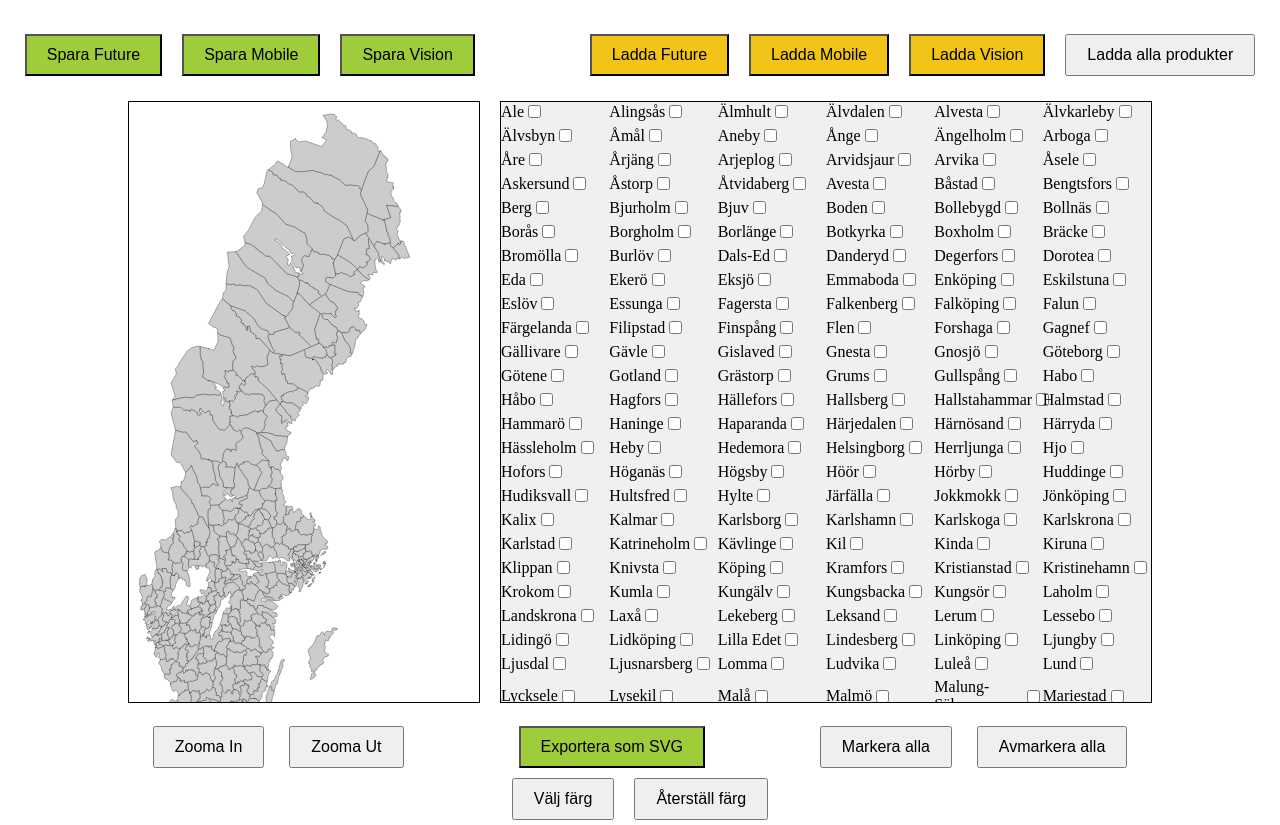
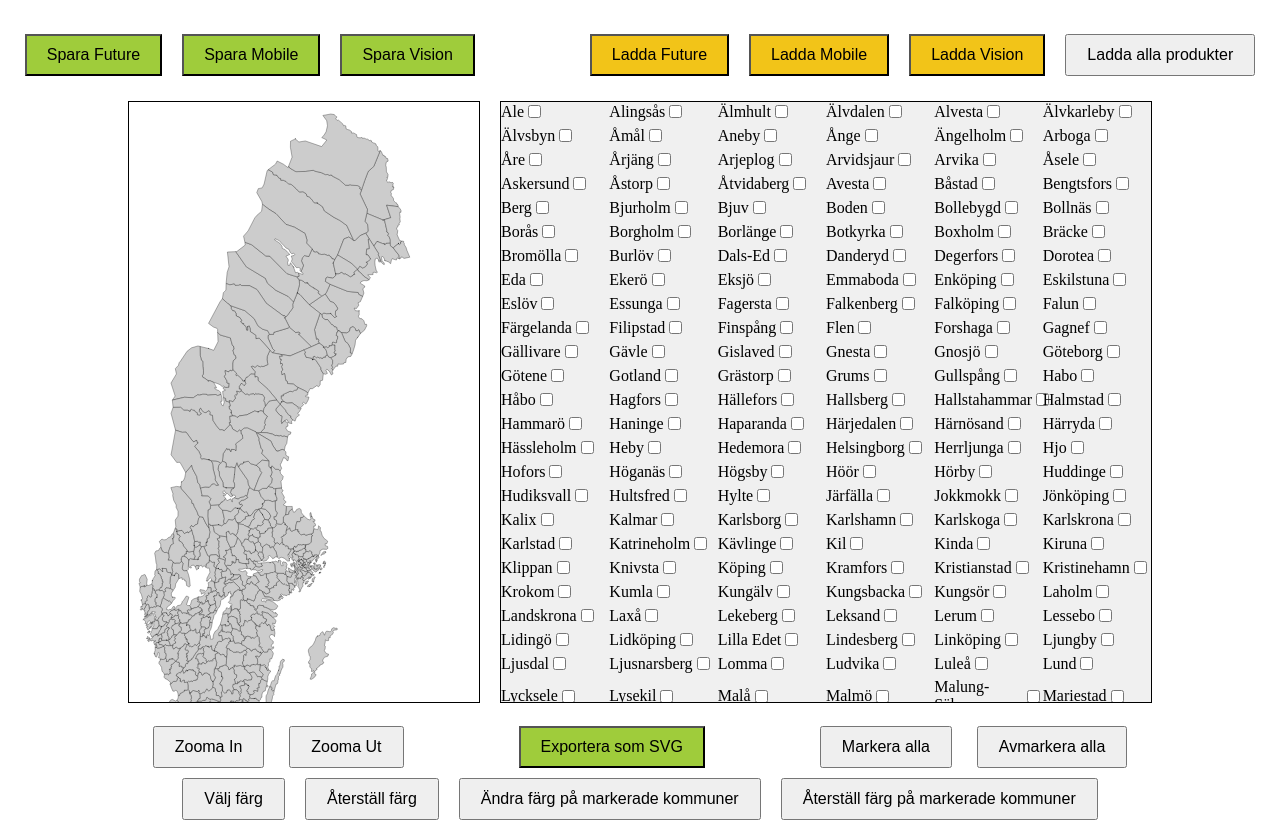
Before and after one commit to DjCheat/KommunKarta, a website: page public/karta.html in a window 1280 px wide. Shown: the part 90-915 px from the top of the page. Drawn offline with Linux system fonts and the light colour scheme.

Commit message:
Update karta.html
Nya knappar

```diff
--- a/public/karta.html
+++ b/public/karta.html
@@ -60,6 +60,10 @@
     <button id="reset-color-btn">Återställ färg</button>
     <input type="color" id="color-picker" style="display:none">
 
+    <button id="change-color-btn">Ändra färg på markerade kommuner</button>
+    <button id="reset-color-btn">Återställ färg på markerade kommuner</button>
+
+
     </div>
 
 
```
